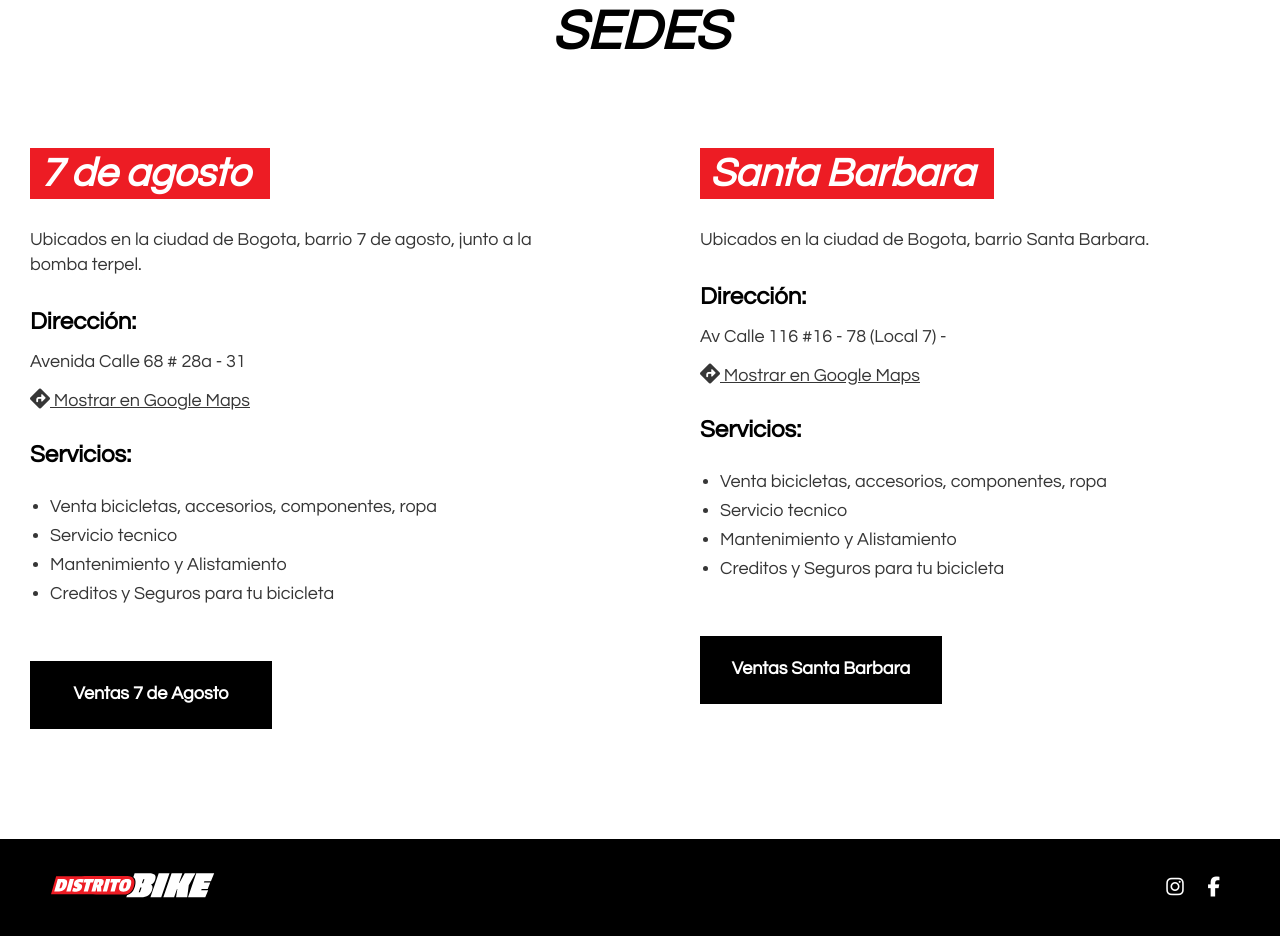
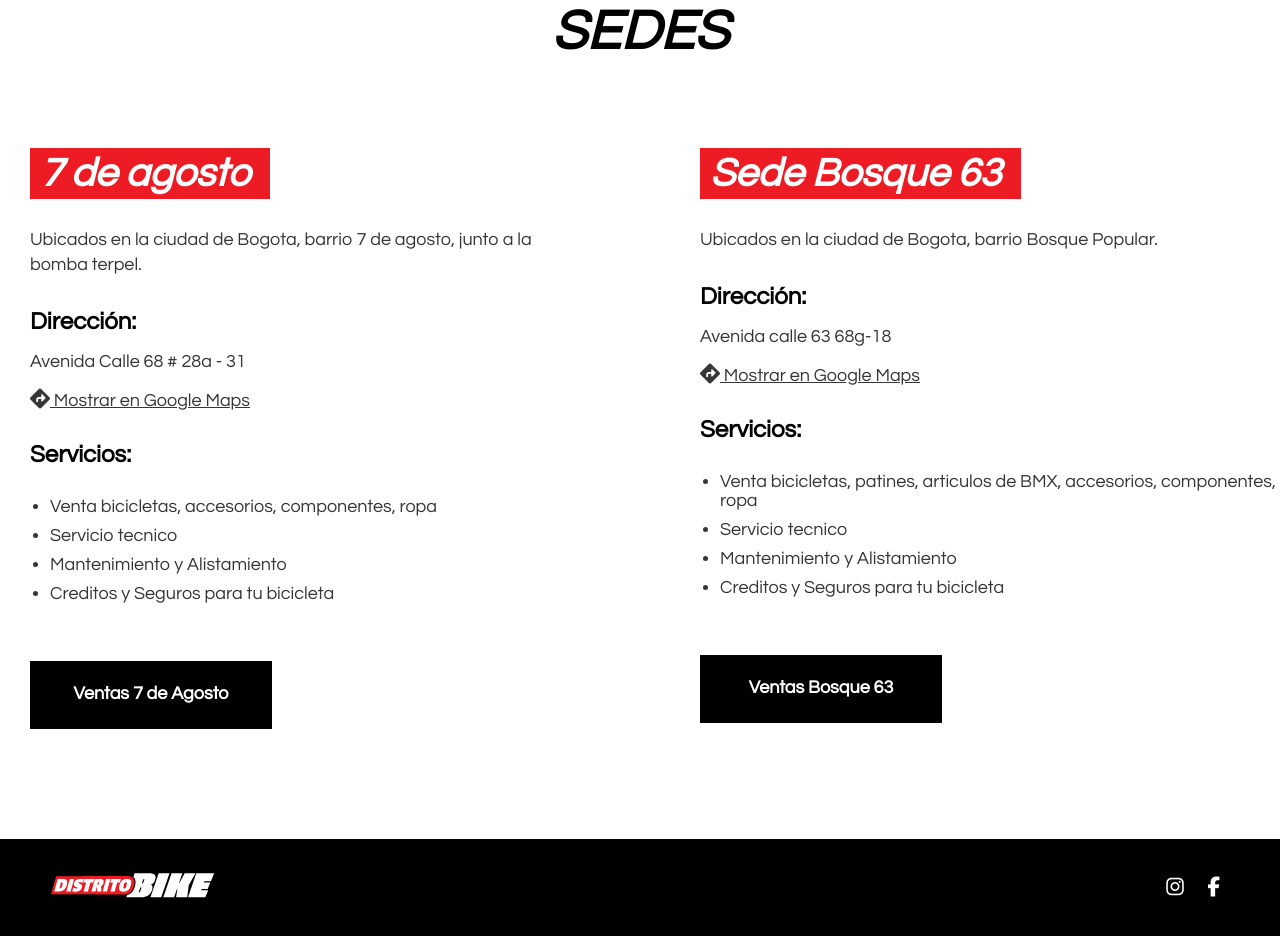
Before and after one commit to nabu1615/distritobike, a plain HTML site: page index.html in a window 1280 px wide. Shown: the part 1098-2034 px from the top of the page. Drawn offline with Linux system fonts and the light colour scheme.

Commit message:
añadir bosque popular

```diff
--- a/index.html
+++ b/index.html
@@ -55,19 +55,19 @@
                         </a>
                     </article>
                     <article class="item">
-                        <h3>Santa Barbara</h3>
-                        <p class="item__description">Ubicados en la ciudad de Bogota, barrio Santa Barbara.</p>
+                        <h3>Sede Bosque 63</h3>
+                        <p class="item__description">Ubicados en la ciudad de Bogota, barrio Bosque Popular.</p>
                         <h4>Dirección:</h4>
-                        <p>Av Calle 116 #16 - 78 (Local 7) -
+                        <p>Avenida calle 63 68g-18
                         </p>
                         <a class="maps" target="_blank"
-                            href="https://www.google.com/maps/place/Distrito+Bike+Santa+Barbara/@4.6977734,-74.0481512,17z/data=!3m1!4b1!4m5!3m4!1s0x8e3f9bbda24bbd03:0x22f00a9be4ed834d!8m2!3d4.6976584!4d-74.0459905">
+                            href="https://goo.gl/maps/ErdxNNuV8RmfCDS79">
                             <i class="fa fa-directions"></i>
                             Mostrar en Google Maps
                         </a>
                         <h4>Servicios:</h4>
                         <ul>
-                            <li>Venta bicicletas, accesorios, componentes, ropa</li>
+                            <li>Venta bicicletas, patines, articulos de BMX, accesorios, componentes, ropa</li>
                             <li>Servicio tecnico</li>
                             <li>Mantenimiento y Alistamiento</li>
                             <li>Creditos y Seguros para tu bicicleta</li>
@@ -75,7 +75,7 @@
                         <a class="item__link" target="_blank"
                             href="http://www.wa.link/gra0dv"
                             target="_blank">
-                            Ventas Santa Barbara
+                            Ventas Bosque 63
                         </a>
                     </article>
                 </div>
```
